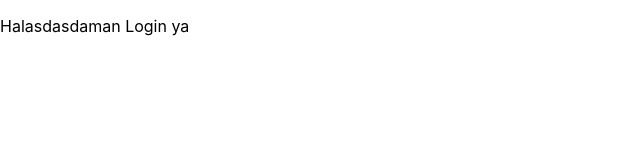
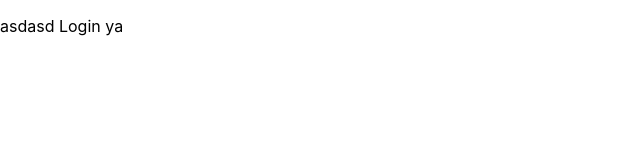
Before and after one commit to mfadlihs/LibNow, a React (Vite) app: page / in a window 1280 px wide. Shown: the top 160 px of the page, without its empty margins (0-640 px from the left). Built offline with nearby package versions, Linux system fonts and the light colour scheme.

Commit message:
update login page

```diff
--- a/src/Pages/Login.jsx
+++ b/src/Pages/Login.jsx
@@ -1,3 +1,3 @@
 export default function Login() {
-	return <p>Halasdasdaman Login ya</p>;
+	return <p>asdasd Login ya</p>;
 }
```
